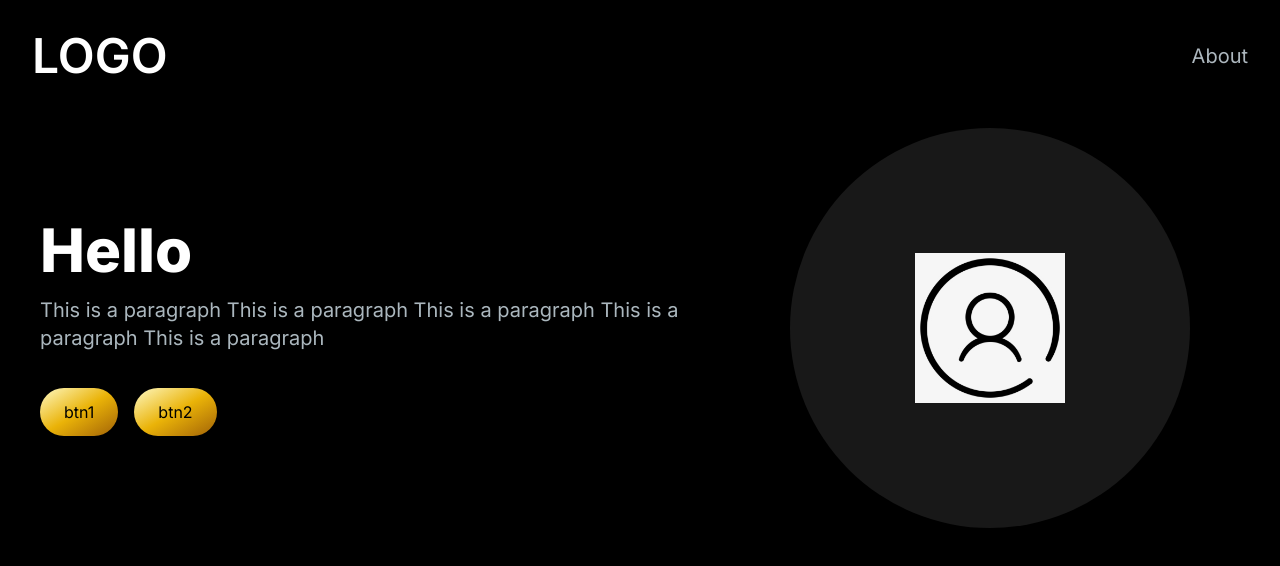
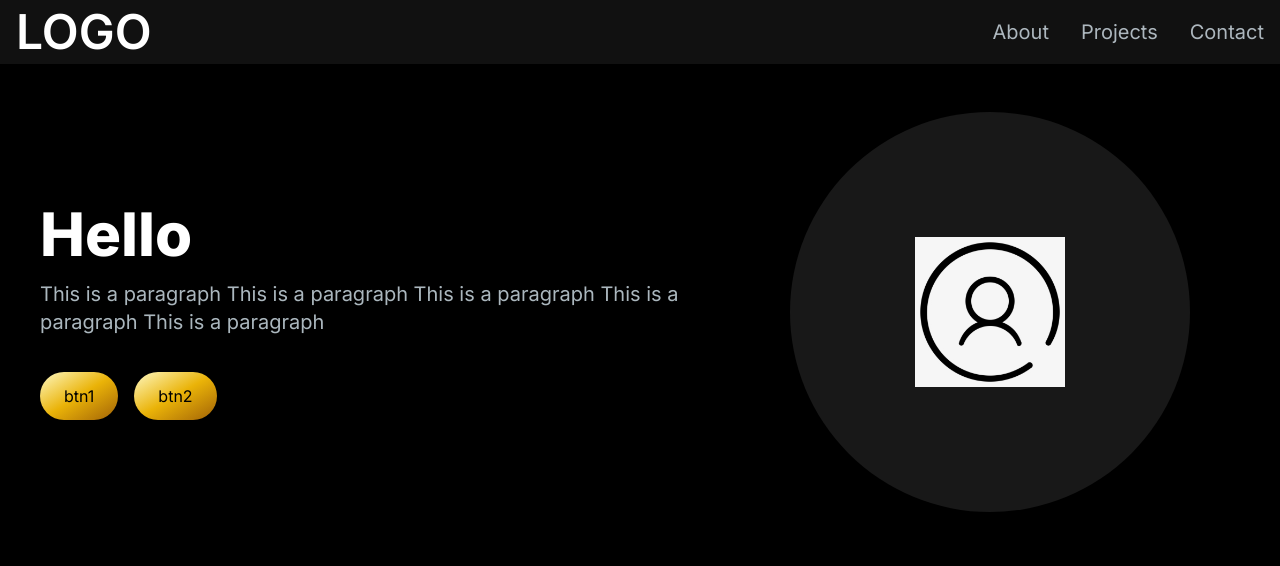
Before and after one commit to kcaj21/portfoliowebsite, a Next.js app: page / in a window 1280 px wide. Shown: the top 566 px of the page. Built offline with nearby package versions, Linux system fonts and the light colour scheme.

Commit message:
navbar progress

```diff
--- /dev/null
+++ b/src/app/Components/AboutSection.jsx
@@ -0,0 +1,13 @@
+import React from 'react'
+
+const AboutSection = () => {
+  return (
+    <section className='text-white'>
+        <div className='md:grid md:grid-cols-2 gap-8'>
+
+        </div>
+    </section>
+  )
+}
+
+export default AboutSection
--- /dev/null
+++ b/src/app/Components/MenuOverlay.jsx
@@ -0,0 +1,15 @@
+import React from 'react'
+import Navlink from './Navlink'
+
+const MenuOverlay = ({ links }) => {
+  return (
+    <ul className='flex flex-col py-4 items-center'>{links.map((link, index) => (
+        <li key={index}>
+        <Navlink href={link.path} title={link.title}/>
+        </li>
+    ))}
+    </ul>
+  )
+}
+
+export default MenuOverlay
--- a/src/app/Components/Navbar.jsx
+++ b/src/app/Components/Navbar.jsx
@@ -1,6 +1,9 @@
-import React from 'react'
+"use client";
+import React, {useState} from 'react'
 import Link from 'next/link'
 import Navlink from './Navlink'
+import { Bars3Icon, XMarkIcon } from "@heroicons/react/24/solid"
+import MenuOverlay from './MenuOverlay';
 
 const navLinks = [
 
@@ -21,18 +24,43 @@
 ]
 
 const Navbar = () => {
+
+    const [navbarOpen, setNavbarOpen] = useState(false);
+
   return (
-    <nav>
-        <div className='flex flex-wrap items-center justify-between mx-auto p-8'>
-        <Link href={'/'} className='text-5xl text-white font-semibold'>LOGO</Link>
+    <nav className='fixed top-0 left-0 right-0 z-10 bg-[#121212] bg-opacity-95'>
+        <div className='flex flex-wrap items-center justify-between mx-auto px-4 py-2'>
+        <Link href={'/'} className=' text-2xl md:text-5xl text-white font-semibold'
+        >LOGO
+        </Link>
+        <div className='mobile-menu block md:hidden'>
+
+        {
+            !navbarOpen ? (
+                <button onClick={() => setNavbarOpen(true)} className='flex items-center px-3 py-2 border rounded border-slate-200 text-slate-200 hover:text-white hover:border-white'>
+                <Bars3Icon className='h-5 w-5'/>
+                </button>
+            ) : (
+                <button onClick={() => setNavbarOpen(false)} className='flex items-center px-3 py-2 border rounded border-slate-200 text-slate-200 hover:text-white hover:border-white'>
+                <XMarkIcon className='h-5 w-5'/>
+                </button>
+            )
+        }
+
+        </div>
             <div className='menu hidden md:block md:w-auto' id='navbar'>
-            <ul>
-                <li>
-                <Link href={'#about'} className='block py-2 pl-3 pr-4 text-[#ADB7BE] sm:text-xl rounded md:p-0 hover:text-white'>About</Link>
-                </li>
+            <ul className='flex p-4 md:p-0 md:flex-row md:space-x-8'>
+            {
+                navLinks.map((link, index) => (
+                    <li key={index}>
+                        <Navlink href={link.path} title={link.title} />
+                    </li>
+                    ))
+            }
             </ul>
             </div>
         </div>
+        {navbarOpen ? <MenuOverlay links={navLinks}/> : null}
     </nav>
   )
 }
--- a/src/app/page.js
+++ b/src/app/page.js
@@ -1,13 +1,15 @@
 import Image from 'next/image'
 import HeroSection from './Components/HeroSection'
 import Navbar from './Components/Navbar'
+import AboutSection from './Components/AboutSection'
 
 export default function Home() {
   return (
     <main className="flex min-h-screen flex-col bg-black container">
     <Navbar />
-    <div className='container px-10 py-4 mx-auto'>
+    <div className='container mt-24 px-10 py-4 mx-auto'>
       <HeroSection />
+      <AboutSection />
     </div>
     </main>
   )
```
Also changed, not shown: package.json (+6 -5 lines), src/app/Components/NavLink.jsx (+10 -8 lines), 1 other file (tests, documents, lock files or other folders).
